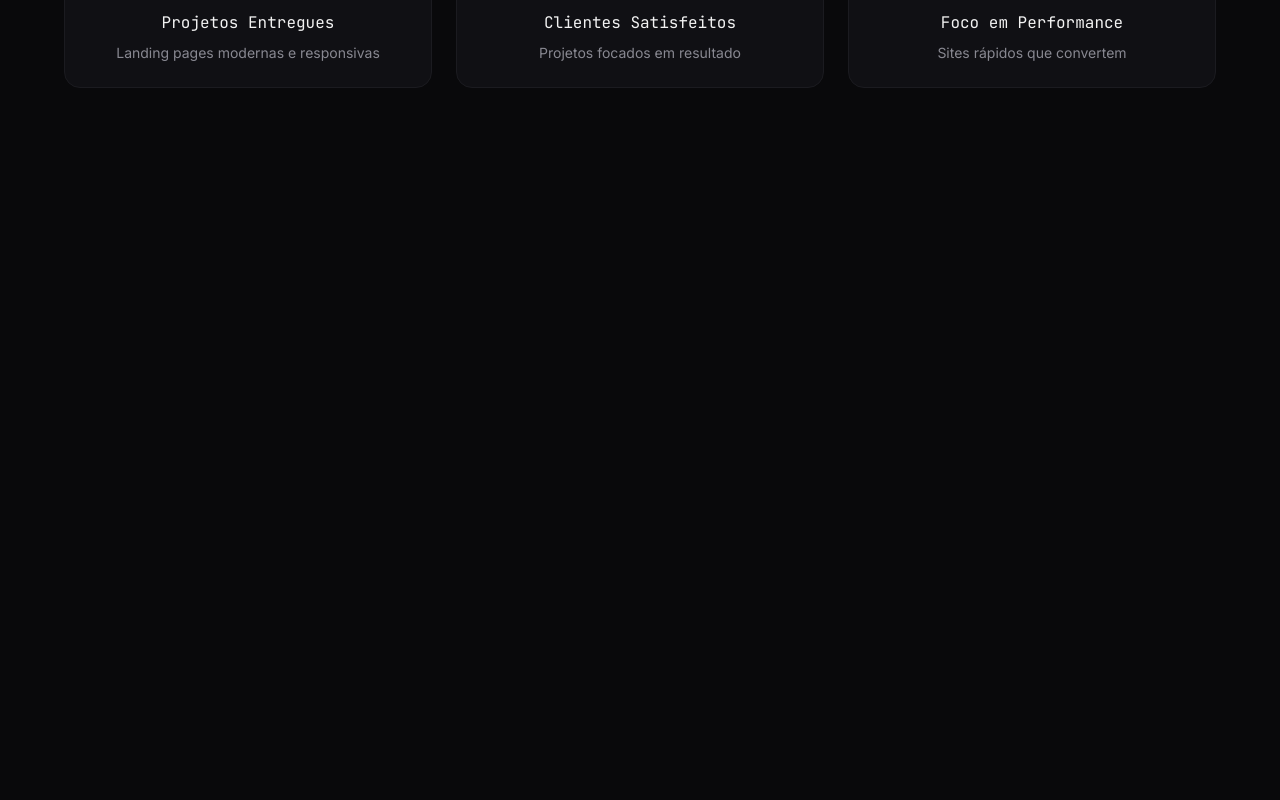
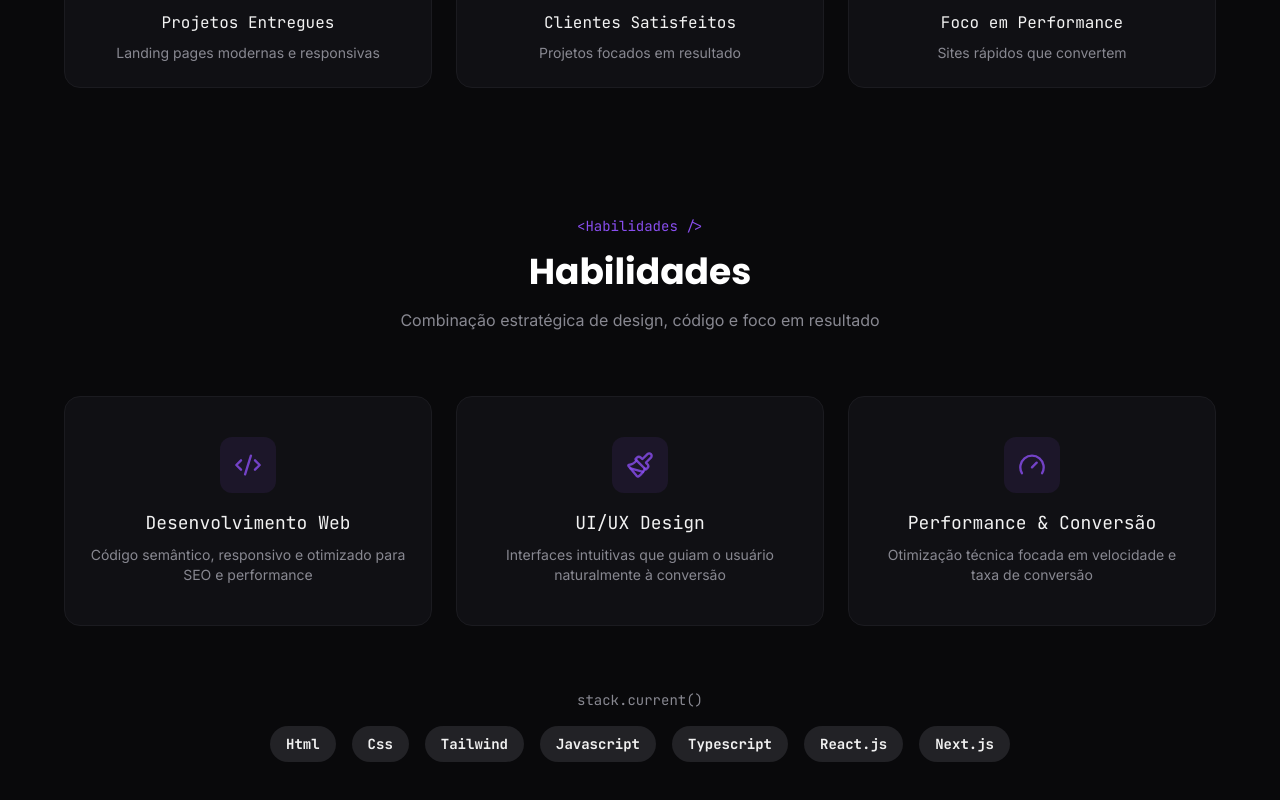
Before and after one commit to Kcode61/portfolio-kauan, a Next.js app: page / in a window 1280 px wide. Shown: the part 1566-2366 px from the top of the page. Before the commit the page ends 1718 px from the top, so only its background shows below. Built offline with nearby package versions, Linux system fonts and the light colour scheme.

Commit message:
feat: cria seção de habilidades

```diff
--- a/app/page.tsx
+++ b/app/page.tsx
@@ -1,6 +1,7 @@
 import { AboutSection } from "@/components/AboutSection";
 import { Header } from "@/components/Header";
 import { HomeSection } from "@/components/HomeSection";
+import { SkillsSection } from "@/components/SkillsSection";
 import { StatsSection } from "@/components/StatsSection";
 
 export default function Home() {
@@ -10,6 +11,7 @@ export default function Home() {
       <HomeSection />
       <AboutSection />
       <StatsSection />
+      <SkillsSection />
     </>
   );
 }
--- /dev/null
+++ b/components/SkillsSection/index.tsx
@@ -0,0 +1,99 @@
+import { CodeXml, Gauge, Paintbrush } from "lucide-react";
+
+export function SkillsSection() {
+  const skills = [
+    {
+      title: "Html",
+    },
+    {
+      title: "Css",
+    },
+    {
+      title: "Tailwind",
+    },
+    {
+      title: "Javascript",
+    },
+    {
+      title: "Typescript",
+    },
+
+    {
+      title: "React.js",
+    },
+    {
+      title: "Next.js",
+    },
+  ];
+  return (
+    <section className="py-16">
+      <div className="max-w-6xl mx-auto">
+        <div className="max-w-2xl flex flex-col gap-4 mx-auto text-center">
+          <span className=" font-brains text-sm text-[#894eef] ">
+            {"<Habilidades />"}
+          </span>
+          <h2 className="text-4xl font-bold font-poppins text-white">
+            Habilidades
+          </h2>
+          <p className="font-inter  text-[#888891]">
+            Combinação estratégica de design, código e foco em resultado
+          </p>
+        </div>
+        <div className="py-16 grid grid-cols-1 md:grid-cols-2 lg:grid-cols-3 gap-6">
+          <div className="px-4 py-10 rounded-2xl flex-col gap-2 bg-[#101014] border border-[#1B1B20] flex items-center group text-center hover:border-[#894eef]/30 transition ease duration-300">
+            <div className="w-14 h-14 mb-2 flex mx-auto items-center justify-center rounded-xl bg-[#1C1629] group-hover:bg-[#894eef]/20 text-[#894eef]/80 ">
+              <CodeXml size={28} />
+            </div>
+
+            <p className=" text-[#f2f2f2] text-lg font-brains text-medium">
+              Desenvolvimento Web
+            </p>
+            <p className="text-sm text-[#888891] font-inter">
+              Código semântico, responsivo e otimizado para SEO e performance
+            </p>
+          </div>
+          <div className="px-6 py-10 rounded-2xl flex-col gap-2 bg-[#101014] border border-[#1B1B20] flex items-center group text-center hover:border-[#894eef]/30 transition ease duration-300">
+            <div className="w-14 mb-2 h-14 flex mx-auto items-center justify-center rounded-xl bg-[#1C1629] group-hover:bg-[#894eef]/20 text-[#894eef]/80 ">
+              <Paintbrush size={28} />
+            </div>
+
+            <p className=" text-[#f2f2f2] text-lg font-brains text-medium">
+              UI/UX Design
+            </p>
+            <p className="text-sm text-[#888891] font-inter">
+              Interfaces intuitivas que guiam o usuário naturalmente à conversão
+            </p>
+          </div>
+          <div className="px-6 py-10 rounded-2xl flex-col gap-2 bg-[#101014] border border-[#1B1B20] flex items-center group text-center hover:border-[#894eef]/30 transition ease duration-300">
+            <div className="w-14 mb-2  h-14 flex mx-auto items-center justify-center rounded-xl bg-[#1C1629] group-hover:bg-[#894eef]/20 text-[#894eef]/80 ">
+              <Gauge size={28} />
+            </div>
+
+            <p className=" text-[#f2f2f2] text-lg font-brains text-medium">
+              Performance & Conversão
+            </p>
+            <p className="text-sm text-[#888891] font-inter">
+              Otimização técnica focada em velocidade e taxa de conversão
+            </p>
+          </div>
+        </div>
+        <div className="flex flex-col items-center gap-4">
+          <h2 className="text-sm text-[#888891] font-brains ">
+            {"stack.current()"}
+          </h2>
+
+          <div className="flex gap-4 items-center">
+            {skills.map((skill) => (
+              <span
+                key={skill.title}
+                className="py-2  cursor-default px-4 rounded-full text-[#f2f2f2] font-brains text-sm bg-[#222226] hover:bg-[#50357f]/20 font-bold hover:text-[#9460ef]  transition ease duration-300"
+              >
+                {skill.title}
+              </span>
+            ))}
+          </div>
+        </div>
+      </div>
+    </section>
+  );
+}
```
